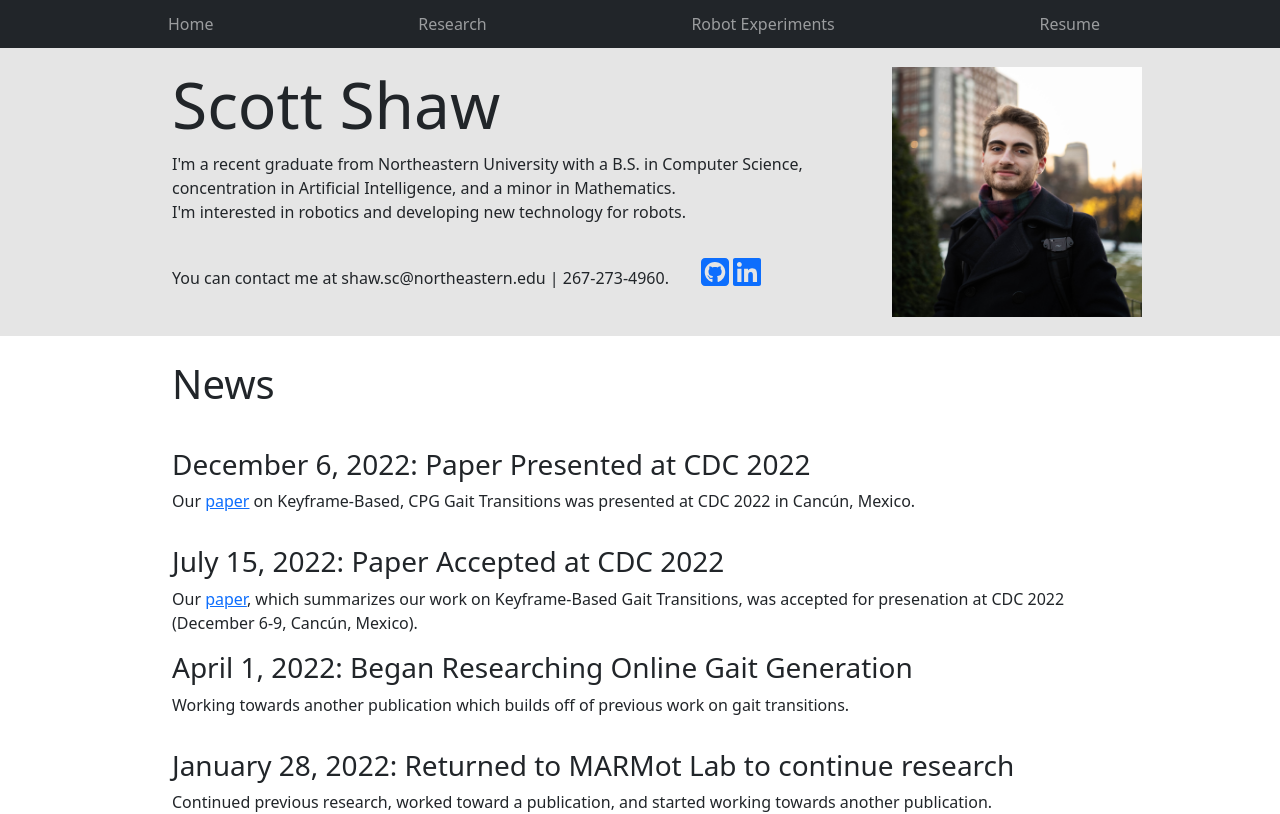
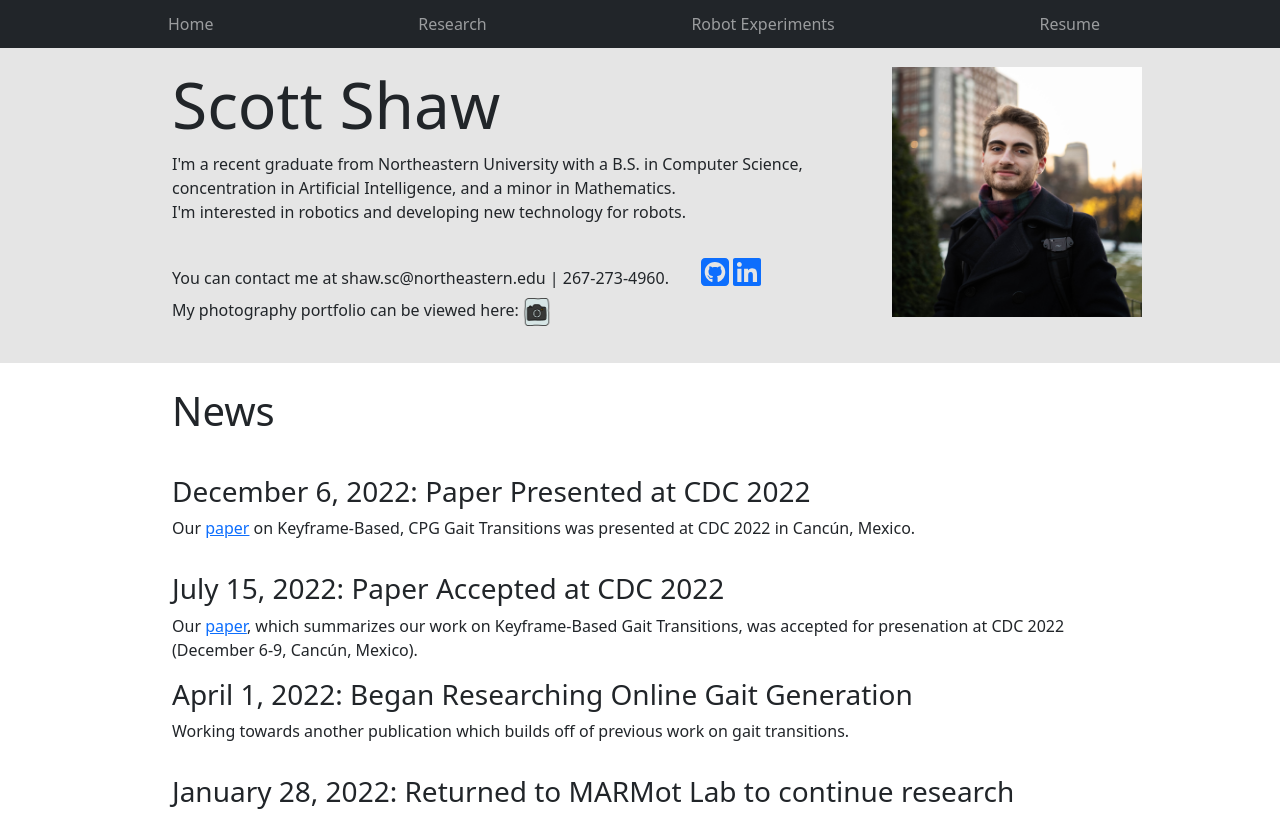
Before and after one commit to scott-shaw/scott-shaw.github.io, a React (Create React App) app: page /#/ in a window 1280 px wide. Shown: the top 814 px of the page. Built offline with nearby package versions, Linux system fonts and the light colour scheme.

Commit message:
updated favicon and added link to photography

```diff
--- a/src/components/home.js
+++ b/src/components/home.js
@@ -29,6 +29,10 @@ class Home extends React.Component {
                   <br></br> <br></br> You can contact me at shaw.sc@northeastern.edu | 267-273-4960.
                   <a class="brandIconsProfileGithub fa-2x" href="https://github.com/scott-shaw"><FontAwesomeIcon icon={faGithubSquare} /></a>
                   <a class="brandIconsProfileLinkedin fa-2x" href="https://www.linkedin.com/in/scottmshaw/"><FontAwesomeIcon icon={faLinkedin} /></a>
+                  <br></br> My photography portfolio can be viewed here:
+                  <a href="https://scottshawphoto.netlify.app/">
+                  <img class="photo-link" alt="" src={require('../assets/images/camera-32.png')} width={32} height={32}/>
+                  </a>
               </p>
             </div>
             <div class="col-md-3">
--- a/src/style/home.css
+++ b/src/style/home.css
@@ -3,6 +3,10 @@
 }
 
 .brandIconsProfileLinkedin {
+  padding-left: 0.25rem;
+}
+
+.photo-link {
   padding-left: 0.25rem;
 }
 
```
Also changed, not shown: src/assets/images/camera-32.png (added), 1 other file (tests, documents, lock files or other folders).
